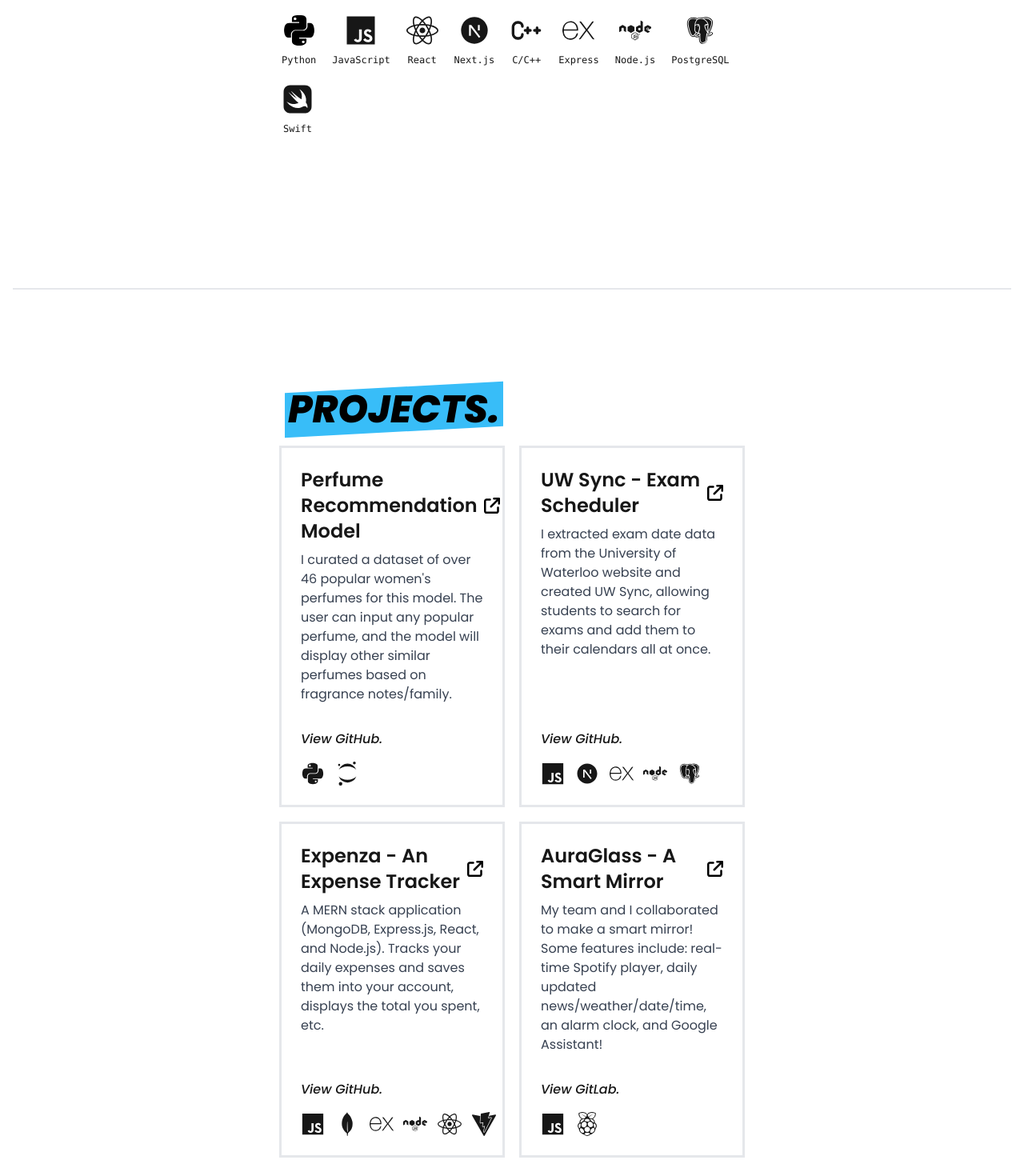
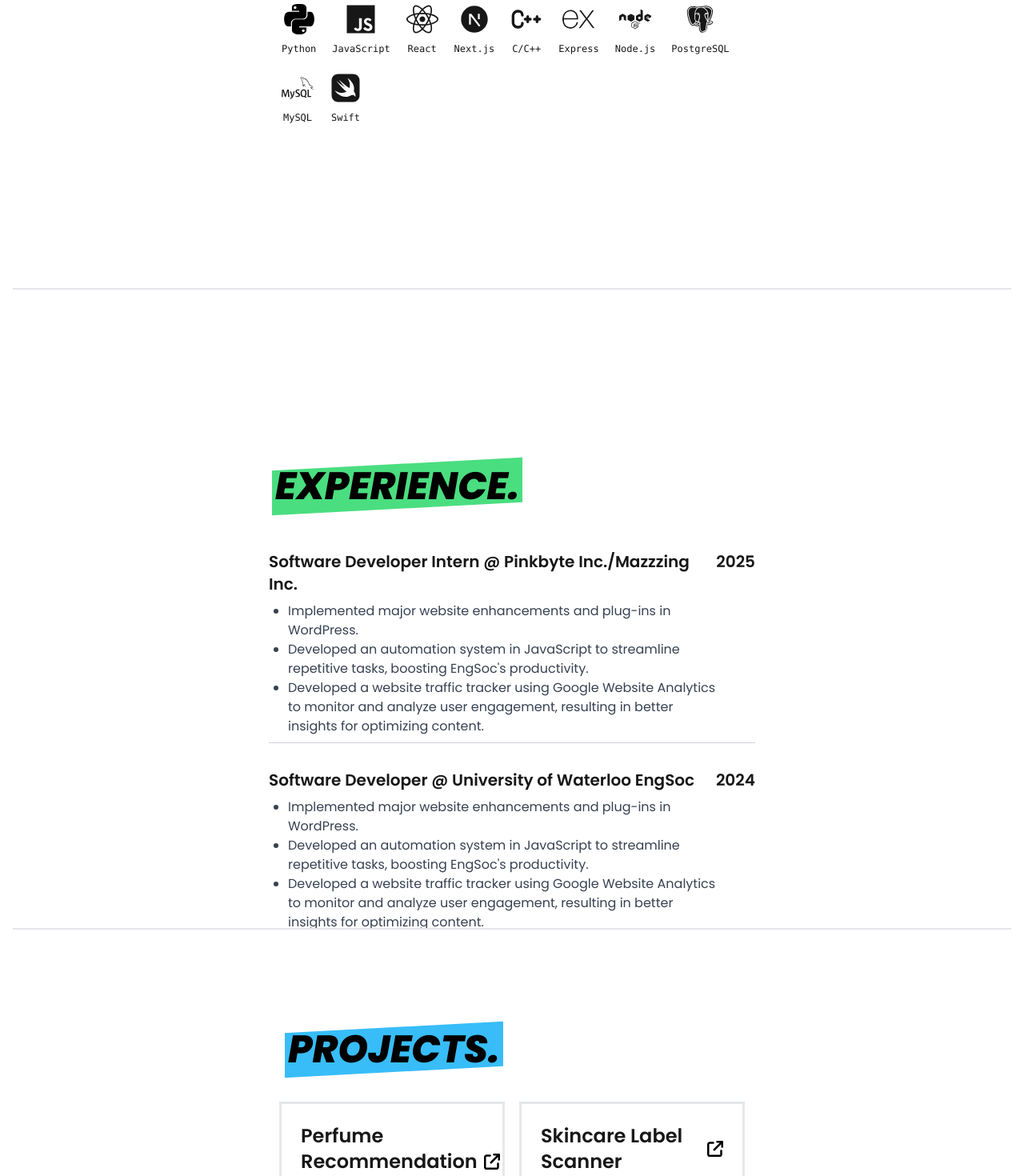
Before and after one commit to aarchisingh26/personal-website, a Next.js app: page / in a window 1280 px wide. Shown: the part 1240-2710 px from the top of the page at 80% size. Built offline with nearby package versions, Linux system fonts and the light colour scheme; a web font is replaced by a local one.

Commit message:
updating sections

```diff
--- a/app/page.js
+++ b/app/page.js
@@ -91,7 +91,7 @@ export default function Home() {
             <br />
 
             <div className="text-lg sm:text-xl leading-relaxed poppins">
-              <p>Hi! I'm Aarchi, a first-year Software Engineering student @ University of Waterloo.</p>
+              <p>Hi there! I'm Aarchi, a second-year Computer Science (Co-op) student @ University of Waterloo.</p>
             </div>
 
             {/* <div className="mt-5">
@@ -109,8 +109,9 @@ export default function Home() {
         </div>
 
         <About />
+
+        <Experience />
         <Projects />
-        <Experience />
         <Contact />
         <Footer />
       </div>
--- a/components/About.js
+++ b/components/About.js
@@ -107,6 +107,7 @@ import { TbBrandCpp } from "react-icons/tb";
 import { SiExpress } from "react-icons/si";
 import { BiLogoPostgresql } from "react-icons/bi";
 import { FaSwift } from "react-icons/fa";
+import { SiMysql } from "react-icons/si";
 
 export default function About() {
   return (
@@ -124,8 +125,8 @@ export default function About() {
           <p className="mt-6 text-base sm:text-lg">
             I aspire to build software products that add value to our daily lives.
             I found my passion for coding in a grade 8 Computers & Technology class where I was exposed to HTML programming.
-            Now, I am interested in full-stack development and all things tech!
-            <br /><br />When I am not coding, I enjoy reading books or doing anything artsy!
+            Now, I am interested in AI/ML, cloud infrastructure, and all things tech!
+            <br /><br />When I am not coding, I enjoy reading books!
           </p>
 
           <p className="text-lg pb-7 pt-7 font-medium">
@@ -176,6 +177,12 @@ export default function About() {
             </div>
 
             <div className="icon-container flex flex-col items-center">
+              <SiMysql className="icon-size" />
+              <code className="icon-name">MySQL</code>
+            </div>
+
+
+            <div className="icon-container flex flex-col items-center">
               <FaSwift className="icon-size" />
               <code className="icon-name">Swift</code>
             </div>
--- a/components/Experience.js
+++ b/components/Experience.js
@@ -64,6 +64,25 @@ export default function Experience() {
             </span>
           </p>
 
+          {/* pinkbyte stuff */}
+          <div className="mt-8 flex flex-col md:flex-row justify-between border-b border-gray-300 pb-4 md:pb-2 space-y-4 md:space-y-0">
+            {/* For mobile: Year above the title */}
+            <span className="font-semibold text-xl md:text-xl md:hidden">{/* Mobile year */}2025</span>
+            <div className="flex flex-col">
+              {/* Title below the year on mobile */}
+              <span className="font-semibold text-xl md:text-xl mb-2">Software Developer Intern @ Pinkbyte Inc./Mazzzing Inc.</span>
+              <ul className="list-disc pl-6 text-md text-gray-700">
+                <li>Implemented major website enhancements and plug-ins in WordPress.</li>
+                <li>Developed an automation system in JavaScript to streamline repetitive tasks, boosting EngSoc's productivity.</li>
+                <li>Developed a website traffic tracker using Google Website Analytics to monitor and analyze user engagement,
+resulting in better insights for optimizing content.</li>
+              </ul>
+            </div>
+
+            <span className="font-semibold text-xl md:text-xl hidden md:block">{/* Desktop year */}2025</span>
+          </div>
+
+
           <div className="mt-8 flex flex-col md:flex-row justify-between border-b border-gray-300 pb-4 md:pb-2 space-y-4 md:space-y-0">
             {/* For mobile: Year above the title */}
             <span className="font-semibold text-xl md:text-xl md:hidden">{/* Mobile year */}2024</span>
--- a/components/Projects.js
+++ b/components/Projects.js
@@ -256,11 +256,11 @@
 "use client";
 
 import { FaArrowUpRightFromSquare } from "react-icons/fa6";
-import { FaNode, FaPython, FaRaspberryPi, FaReact } from "react-icons/fa";
+import { FaDocker, FaNode, FaPython, FaRaspberryPi, FaReact } from "react-icons/fa";
 import { IoLogoJavascript } from "react-icons/io5";
 import { RiNextjsFill } from "react-icons/ri";
 import { TbBrandCpp } from "react-icons/tb";
-import { SiExpress, SiJupyter, SiVite } from "react-icons/si";
+import { SiExpress, SiJupyter, SiStreamlit, SiVite } from "react-icons/si";
 import { BiLogoPostgresql } from "react-icons/bi";
 import { FaSwift } from "react-icons/fa";
 import { SiMongodb } from "react-icons/si";
@@ -279,7 +279,7 @@ export default function Projects() {
           </p>
 
           {/* Project Grid */}
-          <div className="grid grid-cols-1 sm:grid-cols-2 gap-6">
+          <div className="grid grid-cols-1 sm:grid-cols-2 gap-6 pt-5">
             {/* Individual Project Box */}
             <div className="bg-white p-6 outline-gray-200 outline transition-shadow flex flex-col h-full">
               {/* Other content */}
@@ -289,7 +289,7 @@ export default function Projects() {
                     Perfume Recommendation <span>Model</span>
                   </h3>
                   <a
-                    href="https://example.com"
+                    href="https://perfume-recommendation.up.railway.app"
                     target="_blank"
                     rel="noopener noreferrer"
                     className="ml-2"
@@ -304,7 +304,48 @@ export default function Projects() {
               {/* Footer: Links and Icons */}
               <div className="mt-auto">
                 <a
-                  href="https://github.com/aarchisingh26/perfume-recommendation-model"
+                  href="https://github.com/aarchisingh26/Perfume-Recommendation"
+                  target="_blank"
+                  rel="noopener noreferrer"
+                  className="hover:underline hover:underline-offset-2 italic font-medium"
+                >
+                  View GitHub.
+                </a>
+                <br />
+                <div className="icons-wrapper-1 mt-4">
+                  <div className="icon-container-1">
+                    <FaPython className="icon-size-1" />
+                  </div>
+                  {/* <div className="icon-container-1">
+                    <SiJupyter className="icon-size-1" />
+                  </div> */}
+                </div>
+              </div>
+            </div>
+
+            {/* Second Project Box */}
+            <div className="bg-white p-6 outline-gray-200 outline transition-shadow flex flex-col h-full">
+              <div className="flex-1 mb-8">
+                <div className="flex items-center">
+                  <h3 className="text-2xl font-semibold">
+                    Skincare Label Scanner
+                  </h3>
+                  <a
+                    href="https://skincare-label-scanner.up.railway.app"
+                    target="_blank"
+                    rel="noopener noreferrer"
+                    className="ml-2"
+                  >
+                    <FaArrowUpRightFromSquare className="text-black text-xl" />
+                  </a>
+                </div>
+                <p className="mt-2 text-gray-700">
+                Users can scan skincare product labels to instantly find detailed ingredient insights. Our AI-powered tool uses advanced OCR and NLP to identify potentially harmful and beneficial ingredients, helping users make safer, more informed skincare choices.                </p>
+              </div>
+              {/* Footer: Links and Icons */}
+              <div className="mt-auto">
+                <a
+                  href="https://github.com/aarchisingh26/Skincare-Label-Scanner"
                   target="_blank"
                   rel="noopener noreferrer"
                   className="hover:underline hover:underline-offset-2 italic font-medium"
@@ -317,59 +358,12 @@ export default function Projects() {
                     <FaPython className="icon-size-1" />
                   </div>
                   <div className="icon-container-1">
-                    <SiJupyter className="icon-size-1" />
-                  </div>
-                </div>
-              </div>
-            </div>
-
-            {/* Second Project Box */}
-            <div className="bg-white p-6 outline-gray-200 outline transition-shadow flex flex-col h-full">
-              <div className="flex-1 mb-8">
-                <div className="flex items-center">
-                  <h3 className="text-2xl font-semibold">
-                    UW Sync - Exam Scheduler
-                  </h3>
-                  <a
-                    href="https://uw-sync.vercel.app"
-                    target="_blank"
-                    rel="noopener noreferrer"
-                    className="ml-2"
-                  >
-                    <FaArrowUpRightFromSquare className="text-black text-xl" />
-                  </a>
-                </div>
-                <p className="mt-2 text-gray-700">
-                  I extracted exam date data from the University of Waterloo website and created UW Sync, allowing students to search for exams and add them to their calendars all at once.
-                </p>
-              </div>
-              {/* Footer: Links and Icons */}
-              <div className="mt-auto">
-                <a
-                  href="https://github.com/aarchisingh26/uw-sync"
-                  target="_blank"
-                  rel="noopener noreferrer"
-                  className="hover:underline hover:underline-offset-2 italic font-medium"
-                >
-                  View GitHub.
-                </a>
-                <br />
-                <div className="icons-wrapper-1 mt-4">
-                  <div className="icon-container-1">
-                    <IoLogoJavascript className="icon-size-1" />
+                    <FaDocker className="icon-size-1" />
                   </div>
                   <div className="icon-container-1">
-                    <RiNextjsFill className="icon-size-1" />
+                    <SiStreamlit className="icon-size-1" />
                   </div>
-                  <div className="icon-container-1">
-                    <SiExpress className="icon-size-1" />
-                  </div>
-                  <div className="icon-container-1">
-                    <FaNode className="icon-size-1" />
-                  </div>
-                  <div className="icon-container-1">
-                    <BiLogoPostgresql className="icon-size-1" />
-                  </div>
+
                 </div>
               </div>
             </div>
@@ -379,10 +373,10 @@ export default function Projects() {
               <div className="flex-1 mb-8">
                 <div className="flex items-center">
                   <h3 className="text-2xl font-semibold">
-                    Expenza - An Expense Tracker
+                    Student Grade Tracker
                   </h3>
                   <a
-                    href="https://expenza-6fu4.onrender.com"
+                    href="https://student-grade-tracker-frontend.onrender.com"
                     target="_blank"
                     rel="noopener noreferrer"
                     className="ml-2"
@@ -391,13 +385,13 @@ export default function Projects() {
                   </a>
                 </div>
                 <p className="mt-2 text-gray-700">
-                  A MERN stack application (MongoDB, Express.js, React, and Node.js). Tracks your daily expenses and saves them into your account, displays the total you spent, etc.
+                  A MERN stack application (MongoDB, Express.js, React, and Node.js). Users can input their grades, marking scheme weights, and see their current average in real time.
                 </p>
               </div>
               {/* Footer: Links and Icons */}
               <div className="mt-auto">
                 <a
-                  href="https://github.com/aarchisingh26/expenza"
+                  href="https://github.com/aarchisingh26/student-grade-tracker"
                   target="_blank"
                   rel="noopener noreferrer"
                   className="hover:underline hover:underline-offset-2 italic font-medium"
```
Also changed, not shown: components/Header.js (+9 -3 lines).
